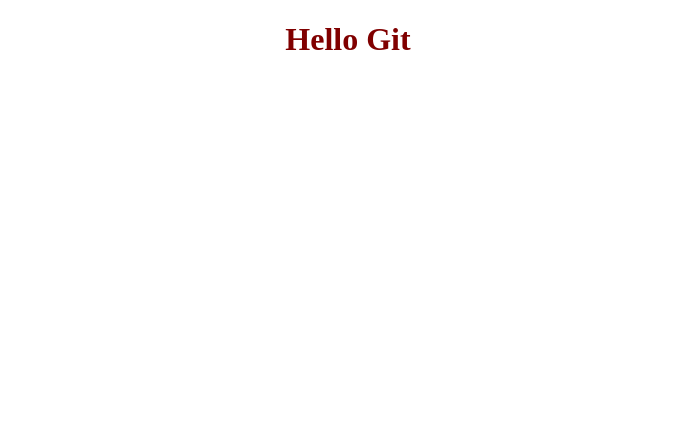
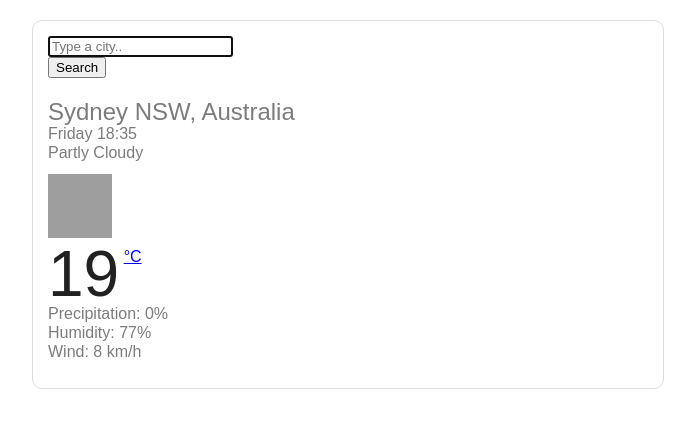
Before and after one commit to 258Taravat/my-first-project, a plain HTML site: page index.html in a window 1280 px wide. Shown: the whole page, without its empty margins (292-987 px from the left). Drawn offline with nearby package versions, Linux system fonts and the light colour scheme; grey boxes are pictures that could not be loaded.

Commit message:
moved my first app

```diff
--- a/index.html
+++ b/index.html
@@ -1,16 +1,66 @@
 <!DOCTYPE html>
 <html lang="en">
   <head>
-    <meta charset="UTF-8" />
-    <meta http-equiv="X-UA-Compatible" content="IE=edge" />
-    <meta name="viewport" content="width=device-width, initial-scale=1.0" />
-    <title>Document</title>
     <link rel="stylesheet" href="style.css" />
+    <script src="https://cdn.jsdelivr.net/npm/axios@1.1.2/dist/axios.min.js"></script>
+    <title>Weather App</title>
   </head>
   <body>
-    <h1>Hello Git</h1>
-    <script>
-      src = "script.js";
-    </script>
+    <div class="container">
+      <div class="weather-app">
+        <form class="search-form" id="search-form">
+          <div class="row">
+            <div class="col-9">
+              <input
+                type="search"
+                placeholder="Type a city.."
+                autofocus="on"
+                autocomplete="off"
+                id="city-input"
+                class="form-control shadow-sm"
+              />
+            </div>
+            <div class="col-3">
+              <input
+                type="submit"
+                value="Search"
+                class="form-control btn btn-primary shadow-sm"
+              />
+            </div>
+          </div>
+        </form>
+        <h1 id="city">Sydney NSW, Australia</h1>
+        <ul>
+          <li id="date"></li>
+          <li>Partly Cloudy</li>
+        </ul>
+        <div class="row">
+          <div class="col-6">
+            <div class="clearfix">
+              <img
+                src="https://ssl.gstatic.com/onebox/weather/64/partly_cloudy.png"
+                alt="Cloudy icon"
+                class="weather-icon float-left"
+              />
+              <div class="float-left">
+                <span class="temperature" id="temperature">19</span
+                ><span class="units">
+                  <a href="#" id="celsius-link">°C</a>
+                  <a href="#" id="fahrenheit-link"></a>
+                </span>
+              </div>
+            </div>
+          </div>
+          <div class="col-6">
+            <ul>
+              <li>Precipitation: <span id="precipitation">0%</span></li>
+              <li>Humidity: <span id="humidity">77</span>%</li>
+              <li>Wind: <span id="wind">8 </span>km/h</li>
+            </ul>
+          </div>
+        </div>
+      </div>
+    </div>
+    <script src="script.js"></script>
   </body>
 </html>
--- a/script.js
+++ b/script.js
@@ -0,0 +1,38 @@
+let now = new Date();
+let days = [
+  "Sunday",
+  "Monday",
+  "Tuesday",
+  "Wednesday",
+  "Thursday",
+  "Friday",
+  "Saturday",
+];
+let day = days[now.getDay()];
+let hours = now.getHours();
+let minutes = now.getMinutes();
+date.innerHTML = `${day} ${hours}:${minutes}`;
+
+function showTempCity(response) {
+  let temp = Math.round(response.data.main.temp);
+  let temperaturecity = document.querySelector("#temperature");
+  temperaturecity.innerHTML = temp;
+  let humidity = Math.round(response.data.main.humidity);
+  let humidCity = document.querySelector("#humidity");
+  humidCity.innerHTML = humidity;
+  let wind = Math.round(response.data.wind.speed);
+  let windCity = document.querySelector("#wind");
+  windCity.innerHTML = wind;
+}
+
+function showCity(event) {
+  event.preventDefault();
+  let cityInput = document.querySelector("#city-input");
+  let h1 = document.querySelector("city");
+  city.innerHTML = `${cityInput.value}`;
+  let apiKey = "535cacbb3f8a0df0aeb4790235b9541f";
+  let apiUrl = `https://api.openweathermap.org/data/2.5/weather?q=${cityInput.value}&units=metric&appid=535cacbb3f8a0df0aeb4790235b9541f`;
+  axios.get(`${apiUrl}&appid=${apiKey}`).then(showTempCity);
+}
+let form = document.querySelector("#search-form");
+form.addEventListener("submit", showCity);
--- a/style.css
+++ b/style.css
@@ -1,4 +1,55 @@
+body {
+  font-family: arial, sans-serif;
+}
+
 h1 {
-  text-align: center;
-  color: maroon;
+  color: #7c7c7c;
+  font-size: 24px;
+  font-weight: 100;
+  line-height: 28px;
+  margin: 0;
 }
+
+ul {
+  margin: 0 0 10px;
+  padding: 0;
+}
+
+li {
+  color: #7c7c7c;
+  font-size: 16px;
+  font-weight: 100;
+  height: 19px;
+  line-height: 1;
+  list-style: none;
+}
+
+.weather-app {
+  border: 1px solid #dadde1;
+  padding: 15px;
+  margin: 20px auto;
+  border-radius: 10px;
+  max-width: 600px;
+}
+
+.weather-icon {
+  height: 64px;
+  width: 64px;
+  margin-right: 10px;
+}
+
+.temperature {
+  color: rgb(33, 33, 33);
+  font-size: 64px;
+  font-weight: 400;
+  line-height: 1;
+}
+
+.units {
+  position: relative;
+  top: -34px;
+}
+
+.search-form {
+  margin-bottom: 20px;
+}
```
